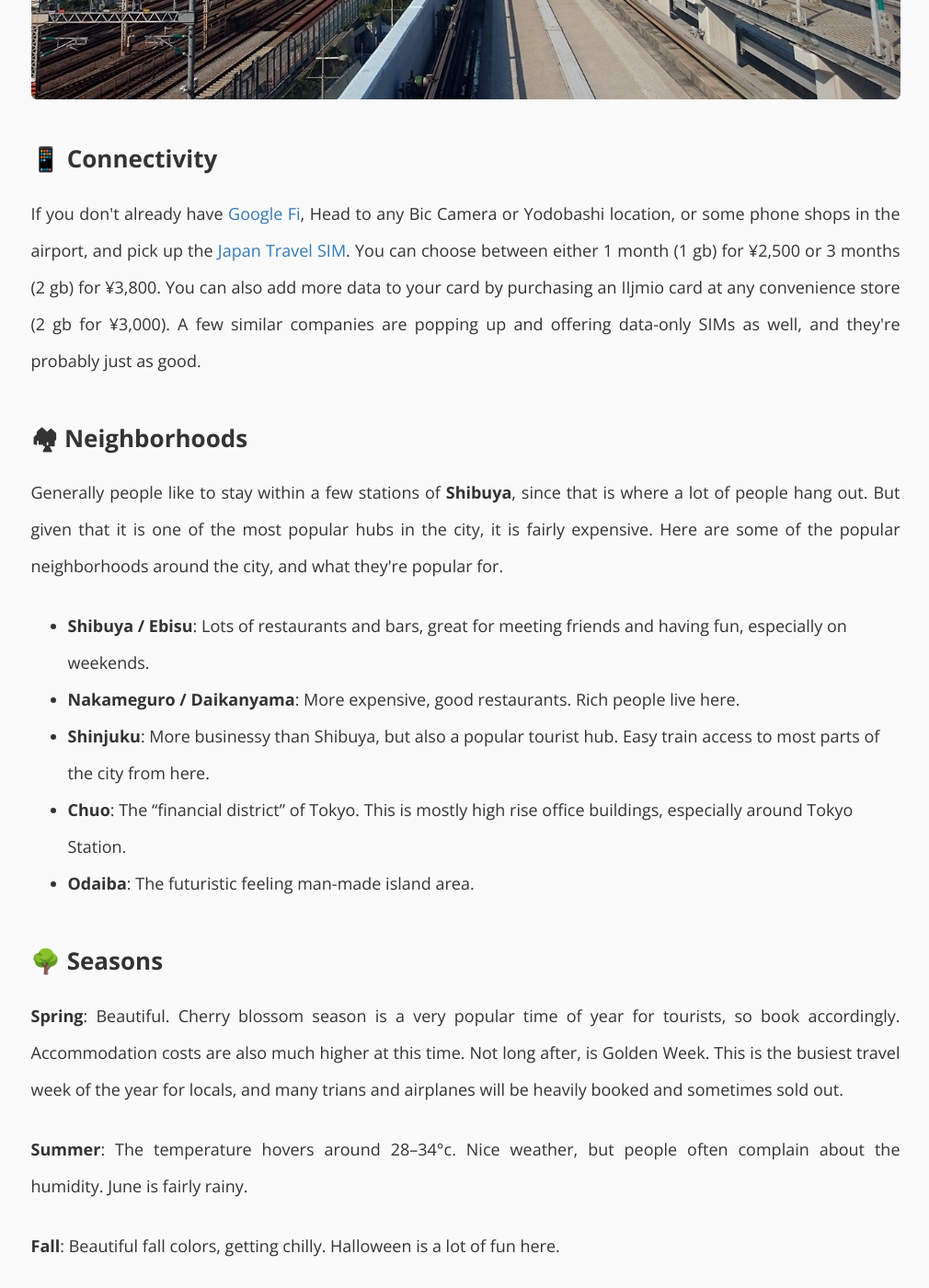
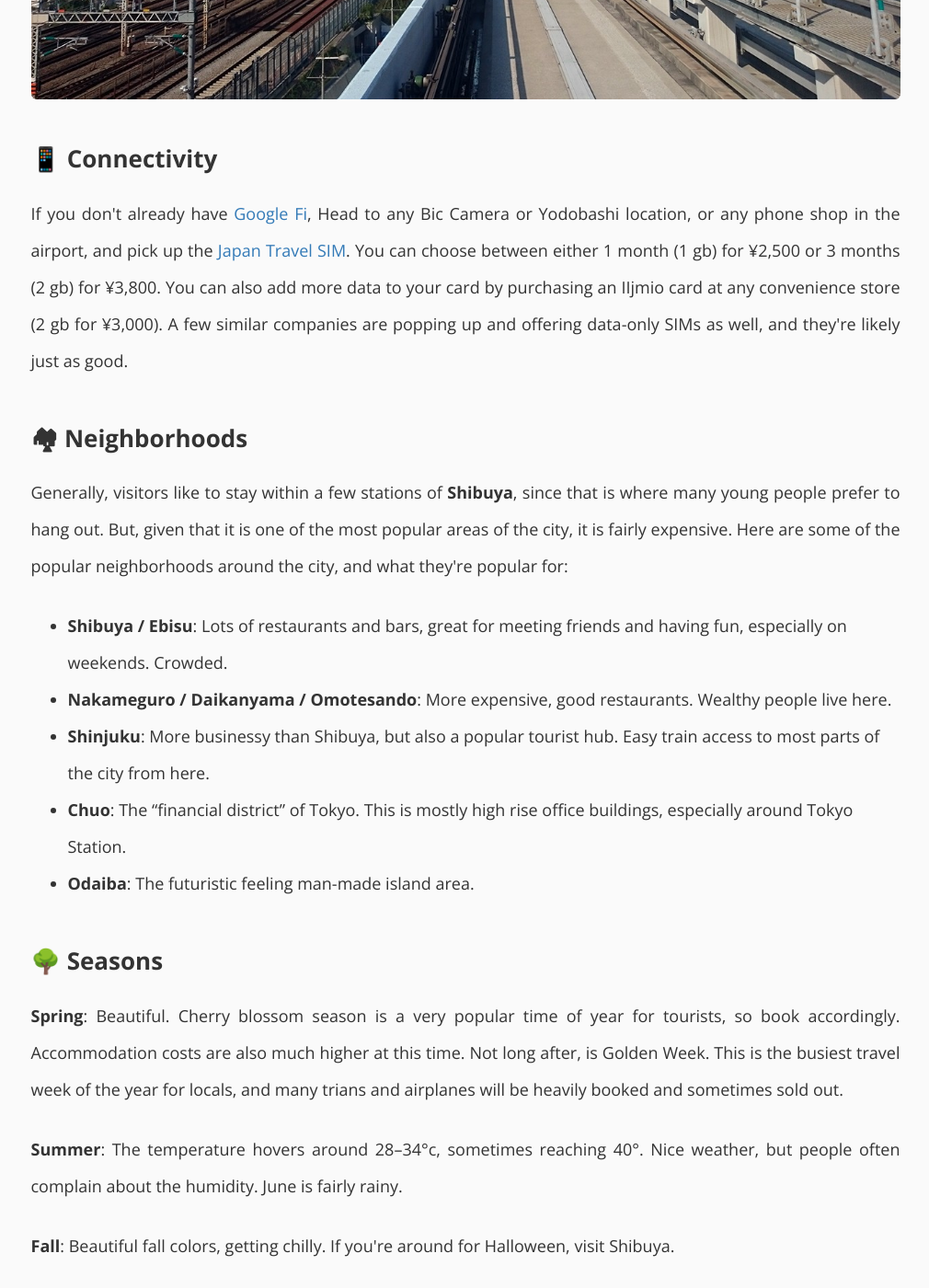
Before and after one commit to reustle/reustle, a Jekyll site: the page built from _posts/2017-07-20-tokyo-travel-guide.html, in a window 1280 px wide and 1400 px high, scrolled down 933 px. Shown: the whole window at 92% size, without its empty margins (134-1144 px from the left). Built offline with Jekyll 4.4.1, drawn with Linux system fonts in a browser that asks for light colours; some of the changed text lies outside the part shown.

Commit message:
updated tokyo post

```diff
--- a/_posts/2017-07-20-tokyo-travel-guide.html
+++ b/_posts/2017-07-20-tokyo-travel-guide.html
@@ -30,18 +30,18 @@ layout: post
 <a name='connectivity'></a>
 <h2>📱 Connectivity</h2>
 <p>
-    If you don't already have <a href='https://fi.google.com/about/' target='_blank'>Google Fi</a>, Head to any Bic Camera or Yodobashi location, or some phone shops in the airport, and pick up the <a href='http://www.biccamera.com.e.lj.hp.transer.com/bc/disp/CSfDispListPage_001.jsp?dispNo=&q=travel+sim&x=0&y=0' target='_blank'>Japan Travel SIM</a>. You can choose between either 1 month (1 gb) for ¥2,500 or 3 months (2 gb) for ¥3,800. You can also add more data to your card by purchasing an IIjmio card at any convenience store (2 gb for ¥3,000). A few similar companies are popping up and offering data-only SIMs as well, and they're probably just as good.
+    If you don't already have <a href='https://fi.google.com/about/' target='_blank'>Google Fi</a>, Head to any Bic Camera or Yodobashi location, or any phone shop in the airport, and pick up the <a href='http://www.biccamera.com.e.lj.hp.transer.com/bc/disp/CSfDispListPage_001.jsp?dispNo=&q=travel+sim&x=0&y=0' target='_blank'>Japan Travel SIM</a>. You can choose between either 1 month (1 gb) for ¥2,500 or 3 months (2 gb) for ¥3,800. You can also add more data to your card by purchasing an IIjmio card at any convenience store (2 gb for ¥3,000). A few similar companies are popping up and offering data-only SIMs as well, and they're likely just as good.
 </p>
 
 
 <a name='neighborhoods'></a>
 <h2>🏘 Neighborhoods</h2>
 <p>
-    Generally people like to stay within a few stations of <b>Shibuya</b>, since that is where a lot of people hang out. But given that it is one of the most popular hubs in the city, it is fairly expensive. Here are some of the popular neighborhoods around the city, and what they're popular for.
+    Generally, visitors like to stay within a few stations of <b>Shibuya</b>, since that is where many young people prefer to hang out. But, given that it is one of the most popular areas of the city, it is fairly expensive. Here are some of the popular neighborhoods around the city, and what they're popular for:
 </p>
 <ul>
-    <li><b>Shibuya / Ebisu</b>: Lots of restaurants and bars, great for meeting friends and having fun, especially on weekends.</li>
-    <li><b>Nakameguro / Daikanyama</b>: More expensive, good restaurants. Rich people live here.</li>
+    <li><b>Shibuya / Ebisu</b>: Lots of restaurants and bars, great for meeting friends and having fun, especially on weekends. Crowded.</li>
+    <li><b>Nakameguro / Daikanyama / Omotesando</b>: More expensive, good restaurants. Wealthy people live here.</li>
     <li><b>Shinjuku</b>: More businessy than Shibuya, but also a popular tourist hub. Easy train access to most parts of the city from here.</li>
     <li><b>Chuo</b>: The “financial district” of Tokyo. This is mostly high rise office buildings, especially around Tokyo Station.</li>
     <li><b>Odaiba</b>: The futuristic feeling man-made island area.</li>
@@ -51,9 +51,9 @@ layout: post
 <a name='seasons'></a>
 <h2>🌳 Seasons</h2>
 <p><b>Spring</b>: Beautiful. Cherry blossom season is a very popular time of year for tourists, so book accordingly. Accommodation costs are also much higher at this time. Not long after, is Golden Week. This is the busiest travel week of the year for locals, and many trians and airplanes will be heavily booked and sometimes sold out.</p>
-<p><b>Summer</b>: The temperature hovers around 28–34°c. Nice weather, but people often complain about the humidity. June is fairly rainy.</p>
-<p><b>Fall</b>: Beautiful fall colors, getting chilly. Halloween is a lot of fun here.</p>
-<p><b>Winter</b>: Pretty often sunny and clear days, with mid-day temps hovering around 8-12°c.</p>
+<p><b>Summer</b>: The temperature hovers around 28–34&deg;c, sometimes reaching 40&deg;. Nice weather, but people often complain about the humidity. June is fairly rainy.</p>
+<p><b>Fall</b>: Beautiful fall colors, getting chilly. If you're around for Halloween, visit Shibuya.</p>
+<p><b>Winter</b>: Often sunny and clear days, with mid-day temps hovering around 8-12&deg;c.</p>
 
 <img src='/static/resources/tokyo-2.jpg' class='img-rounded' alt='Shopping street in Kichijoji' />
 
@@ -80,7 +80,7 @@ layout: post
 <p>The public transportation network throughout Japan is incredible. <b>Trains</b> and <b>busses</b> can take you just about anywhere, and they're always on time, but that means the network is also dauntingly large. Since many of the signs and maps are not in english, and with so many route options to choose from, your best bet is to use Google Maps on your phone to get around until you get comfortable.</p>
 <p><b>Purchase a <a href='http://www.jreast.co.jp/e/pass/suica.html'>Suica card</a></b> from any JR station ticket vending machine. This payment card will let you easily tap in and out of the train stations without needing to buy an exact fare ticket for every trip. You can easily refill the card with more money from any ticket machine, and you can even use it to pay at many places like convenience stores and vending machines.</p>
 <p><b>Taxis</b> are available all over the city at any time, but can be pretty expensive. A ride can cost you anywhere from ¥1,500 to ¥5,000 for a 10–30 minute ride. DO NOT touch the door handle when getting in or out of the cab, they will automatically open it for you.</p>
-<p>My favorite way to slowly explore the city is by <b>bicycle</b>. You can buy a new or <a href='https://tokyocheapo.com/lifestyle/reconditioned-bicycles-the-two-wheeled-wonders-where-to-find-them/'>used bike</a> for pretty cheap (¥5,000 to ¥25,000), but there are also a few bike share programs popping up in different areas. <a href='http://docomo-cycle.jp/minato/en/'>Docomo Bike Share</a> and <a href='http://cogicogi.jp/smart/port-lang=en.html'>CogiCogi</a> are two bike share programs you can check out.</p>
+<p>My favorite way to explore the city is by <b>bicycle</b>. Bike share programs have been popping up all over the city. <a href='http://docomo-cycle.jp/minato/en/'>Docomo Bike Share</a> and <a href='http://cogicogi.jp/smart/port-lang=en.html'>CogiCogi</a> are two bike share programs you can check out, with Docomo being by-far the largest, with more than 500 stations scattered around every major neighborhood. You can also buy a new or <a href='https://tokyocheapo.com/lifestyle/reconditioned-bicycles-the-two-wheeled-wonders-where-to-find-them/'>used bike</a> for pretty cheap (¥5,000 to ¥25,000), but keep in mind you'll need to find a buyer before you leave. There is also some required paperwork involved to register the bike to your address.</p>
 <p>Trains and busses stop running around midnight, so get home before then or be prepared for a pricey taxi ride.</p>
 
 <img src='/static/resources/tokyo-3.jpg' class='img-rounded' alt='Tokiwadai Station' />
```
Also changed, not shown: other parts of _posts/2017-07-20-tokyo-travel-guide.html (+5 -5 lines).
